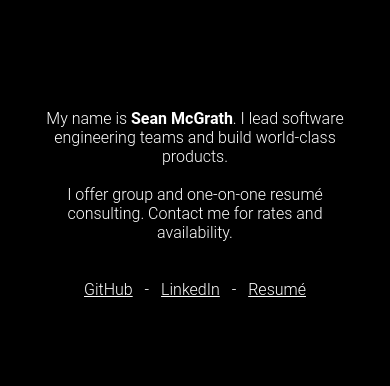
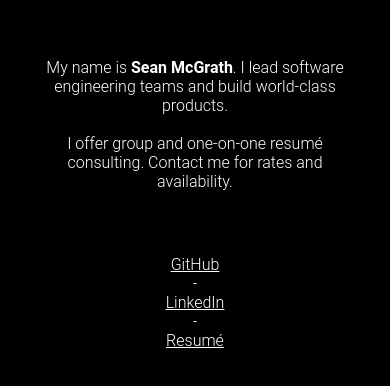
Before and after one commit to SeanMcGrath/personal-site-2, a plain HTML site: page index.html in a window 390 px wide. Shown: the part 218-604 px from the top of the page. Drawn offline with Linux system fonts and the light colour scheme.

Commit message:
responsive

```diff
--- a/index.html
+++ b/index.html
@@ -8,8 +8,8 @@
   <title>Sean McGrath - Engineering Leader</title>
   <meta name="description" content="Sean McGrath - Engineering Leader">
   <meta name="author" content="Sean McGrath">
+  <meta name="viewport" content="width=device-width, initial-scale=1.0" />
 
-  <link rel="stylesheet" href="css/styles.css?v=1.0">
   <style>
     html,
     body {
@@ -32,34 +32,43 @@
       color: gray;
     }
 
-    body > div {
+    .container {
       display: flex;
-      align-content: center;
+      flex-direction: column;
+      justify-content: center;
       align-items: center;
       text-align: center;
       height: 100%;
       width: 100%;
     }
 
-    body > div > div {
-      width: 100%;
+    .container > div {
       text-align: center;
       padding: 2em;
+    }
+
+    .links {
+      display: flex;
+    }
+
+    @media only screen and (max-width: 768px) {
+      .links {
+        flex-direction: column;
+      }
     }
   </style>
 
 </head>
 
 <body>
-  <div>
-    <div>
+  <div class="container">
+    <div class="main">
       My name is <b>Sean McGrath</b>. I lead software engineering teams and build world-class products.
       <br/>
       <br/>
       I offer group and one-on-one resumé consulting. Contact me for rates and availability.
-      <br>
-      <br>
-      <br>
+    </div>
+    <div class="links">
       <a href="https://github.com/SeanMcGrath" target="_blank">GitHub</a> -
       <a href="https://www.linkedin.com/in/seanrmcgrath/" target="_blank">LinkedIn</a> -
       <a href="https://drive.google.com/file/d/0B9Mgp2Z-C3a3MVNEQnRERERhd3c/view?usp=sharing" target="_blank">Resumé</a>
```
